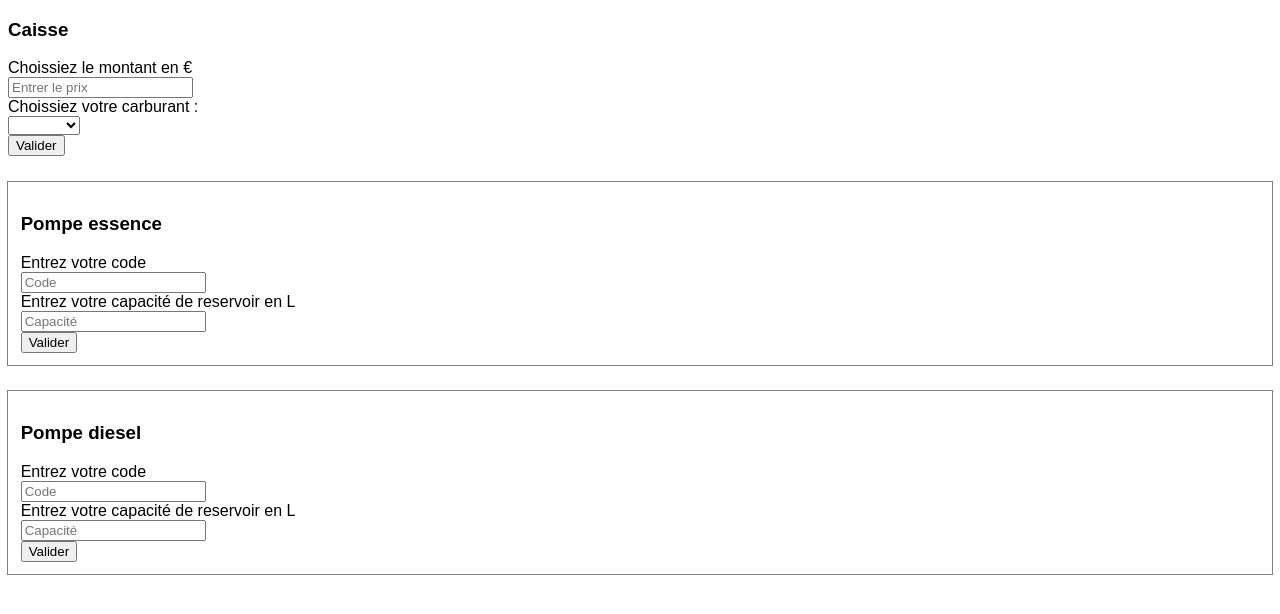
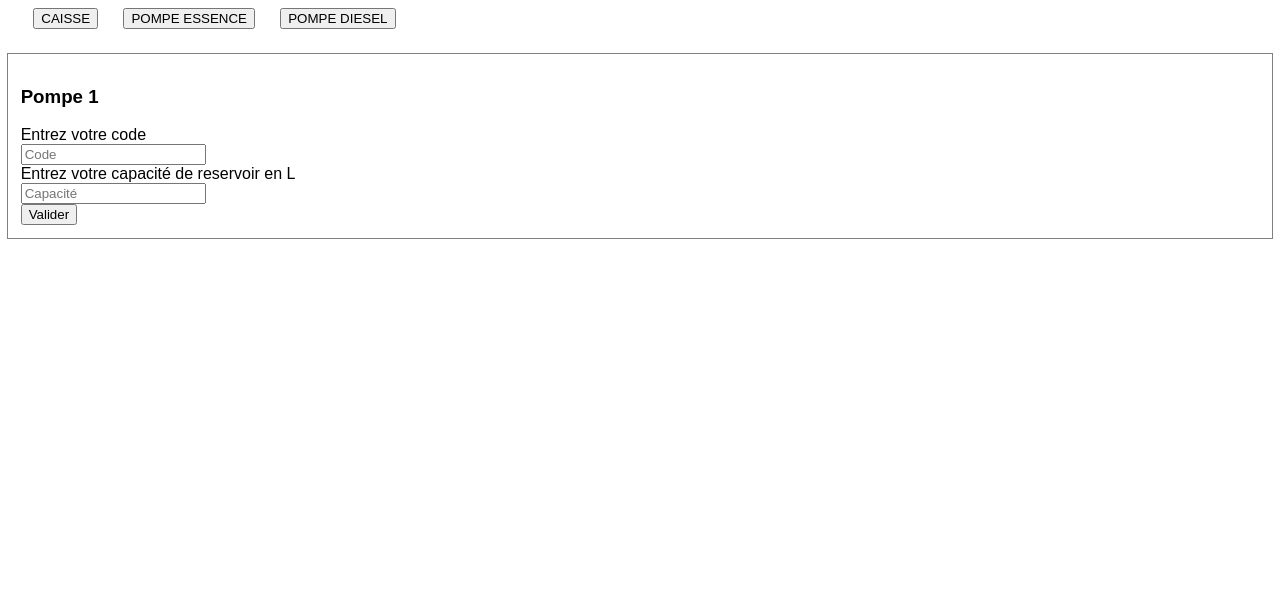
Before and after one commit to teubamaf/TP801-front, an Angular app: page /pompe/1 in a window 1280 px wide. Before the commit this address led to /. Shown: the top 614 px of the page. Built offline with nearby package versions, Linux system fonts and the light colour scheme.

Commit message:
multi page

```diff
--- a/src/app/app-routing.module.ts
+++ b/src/app/app-routing.module.ts
@@ -1,7 +1,12 @@
 import { NgModule } from '@angular/core';
 import { RouterModule, Routes } from '@angular/router';
+import { CaisseComponent } from './components/caisse/caisse.component';
+import { PompeContainerComponent } from './components/pompe-container/pompe-container.component';
 
-const routes: Routes = [];
+const routes: Routes = [
+  { path: 'caisse', component: CaisseComponent },
+  { path: 'pompe/:carburant', component: PompeContainerComponent },
+];
 
 @NgModule({
   imports: [RouterModule.forRoot(routes)],
--- a/src/app/app.component.html
+++ b/src/app/app.component.html
@@ -1,3 +1,2 @@
-<app-caisse></app-caisse>
-<app-pompe [carburant]="'essence'"></app-pompe>
-<app-pompe [carburant]="'diesel'"></app-pompe>
+<app-header></app-header>
+<router-outlet></router-outlet>
--- a/src/app/app.module.ts
+++ b/src/app/app.module.ts
@@ -7,13 +7,17 @@ import { AppRoutingModule } from './app-routing.module';
 import { AppComponent } from './app.component';
 import { CaisseComponent } from './components/caisse/caisse.component';
 import { PompeComponent } from './components/pompe/pompe.component';
+import { PompeContainerComponent } from './components/pompe-container/pompe-container.component';
+import { HeaderComponent } from './components/header/header.component';
 
 
 @NgModule({
   declarations: [
     AppComponent,
     CaisseComponent,
-    PompeComponent
+    PompeComponent,
+    PompeContainerComponent,
+    HeaderComponent
   ],
   imports: [
     BrowserModule,
--- /dev/null
+++ b/src/app/components/header/header.component.html
@@ -0,0 +1,3 @@
+<button (click)="onGoToCaisse()">CAISSE</button>
+<button (click)="onGoToPompeEssence()">POMPE ESSENCE</button>
+<button (click)="onGoToPompeDiesel()">POMPE DIESEL</button>
--- /dev/null
+++ b/src/app/components/header/header.component.scss
@@ -0,0 +1,3 @@
+button {
+    margin-left: 2%;
+}
--- /dev/null
+++ b/src/app/components/header/header.component.ts
@@ -0,0 +1,24 @@
+import { Component } from '@angular/core';
+import { Router } from '@angular/router';
+
+@Component({
+  selector: 'app-header',
+  templateUrl: './header.component.html',
+  styleUrls: ['./header.component.scss']
+})
+export class HeaderComponent {
+
+  constructor(private router: Router) { }
+
+  onGoToCaisse() {
+    this.router.navigateByUrl('/caisse');
+  }
+
+  onGoToPompeEssence() {
+    this.router.navigateByUrl('/pompe/essence');
+  }
+
+  onGoToPompeDiesel() {
+    this.router.navigateByUrl('/pompe/diesel');
+  }
+}
--- /dev/null
+++ b/src/app/components/pompe-container/pompe-container.component.html
@@ -0,0 +1 @@
+<app-pompe [carburant]="carburant"></app-pompe>
--- /dev/null
+++ b/src/app/components/pompe-container/pompe-container.component.ts
@@ -0,0 +1,22 @@
+import { Component, OnInit } from '@angular/core';
+import { ActivatedRoute } from '@angular/router';
+import { tap } from 'rxjs';
+
+@Component({
+  selector: 'app-pompe-container',
+  templateUrl: './pompe-container.component.html',
+  styleUrls: ['./pompe-container.component.scss']
+})
+export class PompeContainerComponent implements OnInit {
+
+  carburant!: 'diesel' | 'essence';
+
+  constructor(private route: ActivatedRoute) { }
+
+  ngOnInit(): void {
+    this.route.params.pipe(
+      tap(value => this.carburant = value['carburant'])
+    ).subscribe();
+  }
+
+}
--- a/src/app/components/pompe/pompe.component.ts
+++ b/src/app/components/pompe/pompe.component.ts
@@ -27,6 +27,11 @@ export class PompeComponent implements OnInit {
 
     this.dataService.get(this.code).pipe(
       tap(value => {
+        if (value == 404) {
+          this.error = `Ce code n'existe pas !`;
+          return;
+        }
+
         // verifie que l'on est à la bonne pompe
         if (value.carburant != this.carburant) {
           this.error = `Vous n'êtes pas à la bonne pompe, ici c'est ${this.carburant}`;
--- a/src/app/services/data.service.ts
+++ b/src/app/services/data.service.ts
@@ -1,6 +1,6 @@
 import { HttpClient } from '@angular/common/http';
 import { Injectable } from '@angular/core';
-import { Observable } from 'rxjs';
+import { catchError, map, Observable, tap } from 'rxjs';
 
 @Injectable({
   providedIn: 'root'
```
Also changed, not shown: src/app/components/pompe-container/pompe-container.component.scss (added).
